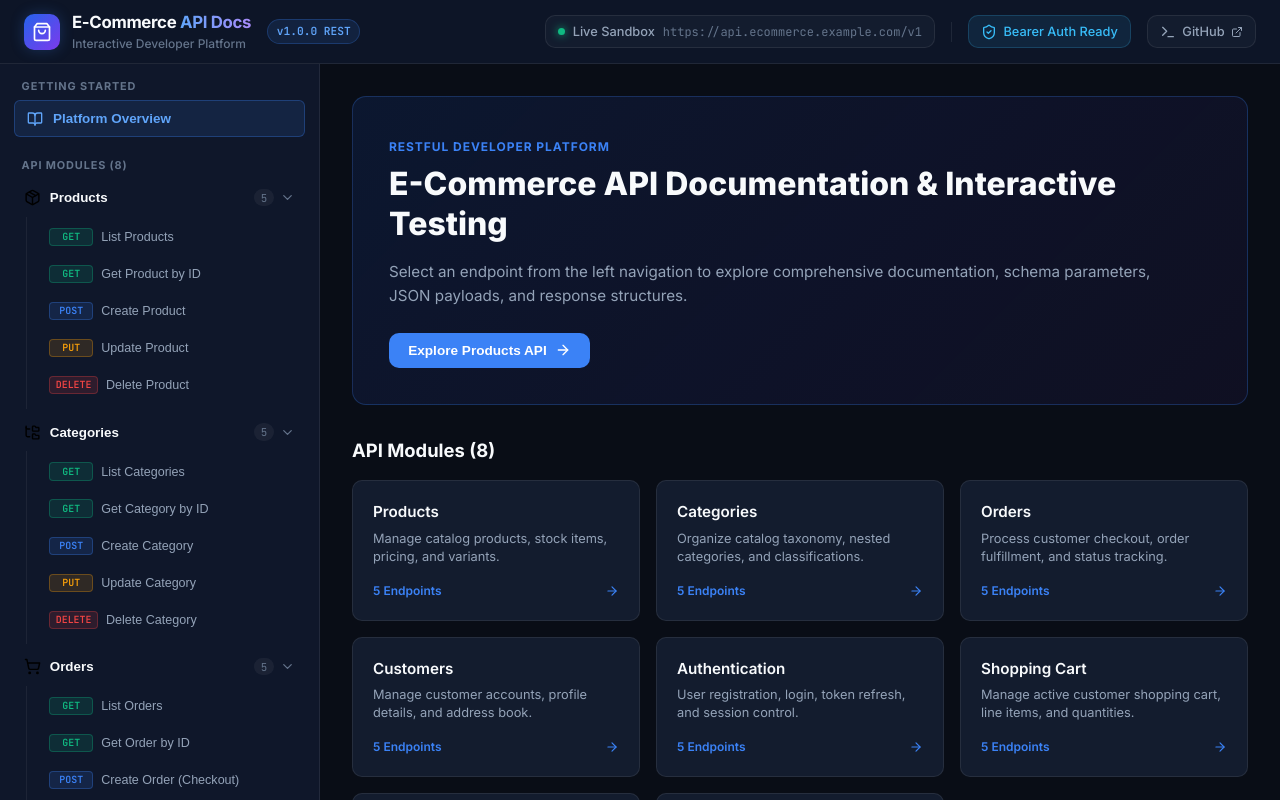
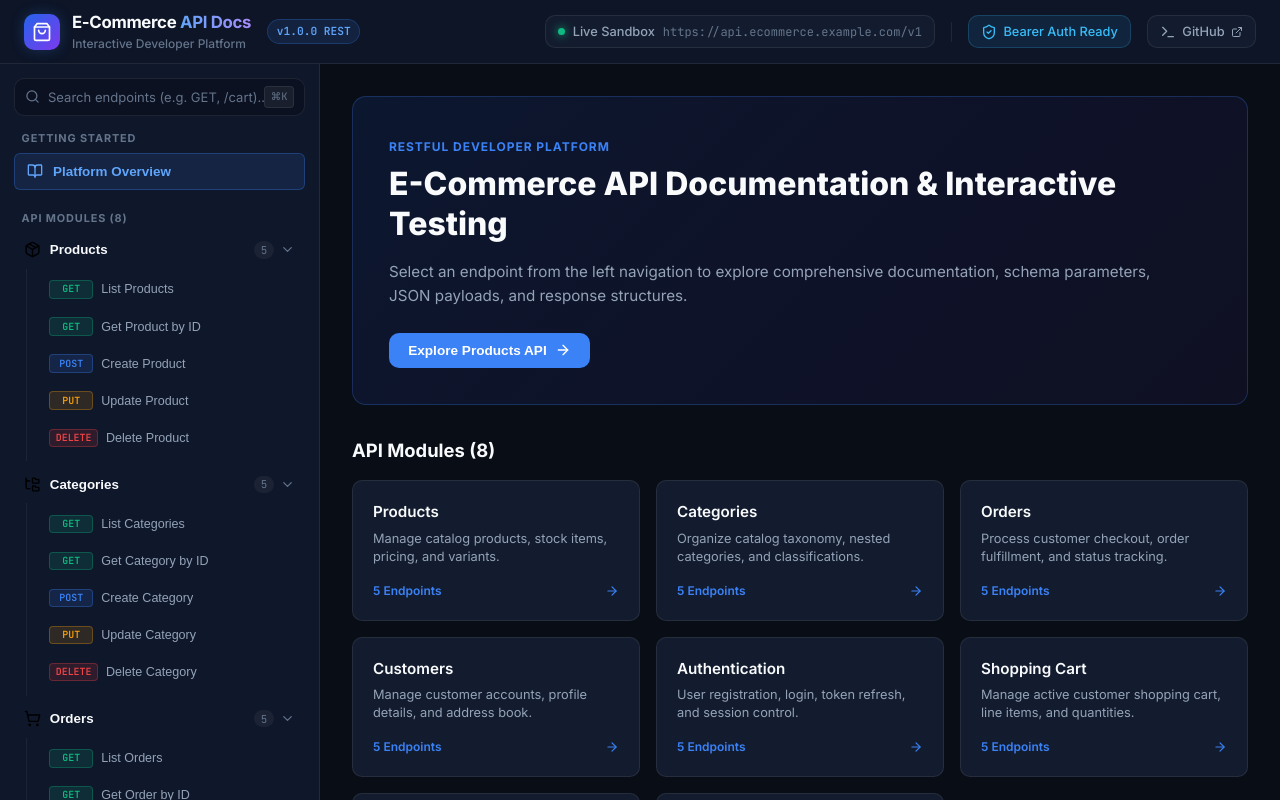
Before and after one commit to Echo-Scaler/ecommerce-api-free, a React (Vite) app: page / in a window 1280 px wide. Built offline with nearby package versions, Linux system fonts and the light colour scheme.

Commit message:
feat(api-docs): add endpoint search

```diff
--- /dev/null
+++ b/src/components/navigation/ApiSearchInput.tsx
@@ -0,0 +1,63 @@
+import React, { useEffect, useRef } from 'react';
+import { Search, X } from 'lucide-react';
+
+interface ApiSearchInputProps {
+  value: string;
+  onChange: (value: string) => void;
+  placeholder?: string;
+}
+
+export const ApiSearchInput: React.FC<ApiSearchInputProps> = ({
+  value,
+  onChange,
+  placeholder = 'Search endpoints (e.g. GET, /cart)...'
+}) => {
+  const inputRef = useRef<HTMLInputElement>(null);
+
+  useEffect(() => {
+    const handleKeyDown = (e: KeyboardEvent) => {
+      if ((e.metaKey || e.ctrlKey) && e.key.toLowerCase() === 'k') {
+        e.preventDefault();
+        inputRef.current?.focus();
+      } else if (e.key === 'Escape' && document.activeElement === inputRef.current) {
+        onChange('');
+        inputRef.current?.blur();
+      }
+    };
+
+    window.addEventListener('keydown', handleKeyDown);
+    return () => window.removeEventListener('keydown', handleKeyDown);
+  }, [onChange]);
+
+  return (
+    <div className="api-search-container">
+      <div className="api-search-input-wrapper">
+        <Search size={15} className="api-search-icon" />
+        <input
+          ref={inputRef}
+          type="text"
+          className="api-search-input"
+          value={value}
+          onChange={(e) => onChange(e.target.value)}
+          placeholder={placeholder}
+          aria-label="Search API endpoints"
+        />
+        {value ? (
+          <button
+            type="button"
+            className="api-search-clear-btn"
+            onClick={() => {
+              onChange('');
+              inputRef.current?.focus();
+            }}
+            aria-label="Clear search"
+          >
+            <X size={14} />
+          </button>
+        ) : (
+          <kbd className="api-search-shortcut">⌘K</kbd>
+        )}
+      </div>
+    </div>
+  );
+};
--- a/src/components/navigation/ApiSidebar.tsx
+++ b/src/components/navigation/ApiSidebar.tsx
@@ -1,4 +1,4 @@
-import React, { useState } from 'react';
+import React, { useState, useMemo } from 'react';
 import {
   Package,
   FolderTree,
@@ -10,10 +10,12 @@ import {
   BarChart2,
   ChevronDown,
   ChevronRight,
-  BookOpen
+  BookOpen,
+  SearchX
 } from 'lucide-react';
 import { ApiModule } from '../../types/api';
 import { MethodBadge } from '../common/MethodBadge';
+import { ApiSearchInput } from './ApiSearchInput';
 
 interface ApiSidebarProps {
   modules: ApiModule[];
@@ -51,7 +53,7 @@ export const ApiSidebar: React.FC<ApiSidebarProps> = ({
   onSelectEndpoint,
   onSelectOverview,
 }) => {
-  // Initialize all modules as expanded by default
+  const [searchQuery, setSearchQuery] = useState('');
   const [expandedModules, setExpandedModules] = useState<Record<string, boolean>>(() => {
     const initial: Record<string, boolean> = {};
     modules.forEach((m) => {
@@ -67,9 +69,48 @@ export const ApiSidebar: React.FC<ApiSidebarProps> = ({
     }));
   };
 
+  // Filter modules and endpoints dynamically based on search query
+  const filteredModules = useMemo(() => {
+    const query = searchQuery.trim().toLowerCase();
+    if (!query) return modules;
+
+    return modules
+      .map((module) => {
+        const isModuleMatch = module.name.toLowerCase().includes(query);
+        const matchingEndpoints = module.endpoints.filter((endpoint) => {
+          const nameMatch = endpoint.name.toLowerCase().includes(query);
+          const pathMatch = endpoint.path.toLowerCase().includes(query);
+          const methodMatch = endpoint.method.toLowerCase() === query || endpoint.method.toLowerCase().includes(query);
+          const summaryMatch = endpoint.summary.toLowerCase().includes(query);
+          const tagsMatch = endpoint.tags.some((t) => t.toLowerCase().includes(query));
+
+          return nameMatch || pathMatch || methodMatch || summaryMatch || tagsMatch || isModuleMatch;
+        });
+
+        if (matchingEndpoints.length === 0) return null;
+
+        return {
+          ...module,
+          endpoints: matchingEndpoints,
+        };
+      })
+      .filter((m): m is ApiModule => m !== null);
+  }, [modules, searchQuery]);
+
+  const totalMatchingEndpoints = filteredModules.reduce((acc, m) => acc + m.endpoints.length, 0);
+
   return (
     <nav className="api-sidebar-nav" aria-label="API Documentation Navigation">
-      {/* Overview Button */}
+      {/* Search Bar Component */}
+      <ApiSearchInput
+        value={searchQuery}
+        onChange={setSearchQuery}
+        placeholder="Search endpoints (e.g. GET, /cart)..."
+      />
+
+      {/* Overview Button (only when not searching) */}
+      {!searchQuery && (
+        <>
           <div className="nav-section-header">GETTING STARTED</div>
           <button
             type="button"
@@ -79,15 +120,50 @@ export const ApiSidebar: React.FC<ApiSidebarProps> = ({
             <BookOpen size={16} />
             <span>Platform Overview</span>
           </button>
+        </>
+      )}
 
-      {/* Modules List */}
-      <div className="nav-section-header" style={{ marginTop: '1.25rem' }}>
-        API MODULES ({modules.length})
+      {/* Modules List Header */}
+      <div className="nav-section-header" style={{ marginTop: searchQuery ? '0.25rem' : '1.25rem' }}>
+        {searchQuery ? (
+          <div className="search-results-count">
+            <span>RESULTS ({totalMatchingEndpoints})</span>
+            {searchQuery && (
+              <button
+                type="button"
+                className="search-clear-link"
+                onClick={() => setSearchQuery('')}
+              >
+                Reset
+              </button>
+            )}
+          </div>
+        ) : (
+          `API MODULES (${modules.length})`
+        )}
       </div>
 
+      {/* Empty State */}
+      {filteredModules.length === 0 ? (
+        <div className="sidebar-empty-search">
+          <SearchX size={32} className="empty-search-icon" />
+          <div className="empty-search-title">No endpoints found</div>
+          <div className="empty-search-subtitle">
+            No matches for &ldquo;<span className="font-mono">{searchQuery}</span>&rdquo;
+          </div>
+          <button
+            type="button"
+            className="empty-search-reset-btn"
+            onClick={() => setSearchQuery('')}
+          >
+            Clear Search
+          </button>
+        </div>
+      ) : (
         <div className="module-groups-list">
-        {modules.map((module) => {
-          const isExpanded = expandedModules[module.id] ?? true;
+          {filteredModules.map((module) => {
+            // When searching, always expand groups
+            const isExpanded = searchQuery ? true : (expandedModules[module.id] ?? true);
             const hasActiveEndpoint = module.endpoints.some((e) => e.id === selectedEndpointId);
 
             return (
@@ -96,7 +172,7 @@ export const ApiSidebar: React.FC<ApiSidebarProps> = ({
                 <button
                   type="button"
                   className="module-header-btn"
-                onClick={() => toggleModule(module.id)}
+                  onClick={() => !searchQuery && toggleModule(module.id)}
                   aria-expanded={isExpanded}
                 >
                   <div className="module-header-title">
@@ -105,10 +181,12 @@ export const ApiSidebar: React.FC<ApiSidebarProps> = ({
                   </div>
                   <div className="module-header-meta">
                     <span className="module-count">{module.endpoints.length}</span>
-                  {isExpanded ? (
+                    {!searchQuery && (
+                      isExpanded ? (
                         <ChevronDown size={15} className="chevron-icon" />
                       ) : (
                         <ChevronRight size={15} className="chevron-icon" />
+                      )
                     )}
                   </div>
                 </button>
@@ -129,7 +207,6 @@ export const ApiSidebar: React.FC<ApiSidebarProps> = ({
                         >
                           <MethodBadge method={endpoint.method} size="sm" />
                           <span className="endpoint-name">{endpoint.name}</span>
-                        <span className="endpoint-path-subtle">{endpoint.path.replace('/api/v1', '')}</span>
                         </button>
                       );
                     })}
@@ -139,6 +216,7 @@ export const ApiSidebar: React.FC<ApiSidebarProps> = ({
             );
           })}
         </div>
+      )}
     </nav>
   );
 };
--- a/src/index.css
+++ b/src/index.css
@@ -59,7 +59,7 @@ html, body {
   overflow-x: hidden;
 }
 
-code, pre {
+code, pre, .font-mono {
   font-family: var(--font-mono);
 }
 
@@ -295,6 +295,140 @@ code, pre {
   display: none;
 }
 
+/* API Search Input */
+.api-search-container {
+  margin-bottom: 0.85rem;
+}
+
+.api-search-input-wrapper {
+  position: relative;
+  display: flex;
+  align-items: center;
+  background: var(--bg-input);
+  border: 1px solid var(--border-subtle);
+  border-radius: var(--radius-md);
+  padding: 0.45rem 0.65rem;
+  transition: all 0.15s ease;
+}
+
+.api-search-input-wrapper:focus-within {
+  border-color: var(--accent-primary);
+  box-shadow: 0 0 10px rgba(59, 130, 246, 0.25);
+  background: rgba(11, 17, 32, 0.95);
+}
+
+.api-search-icon {
+  color: var(--text-muted);
+  flex-shrink: 0;
+  margin-right: 0.5rem;
+}
+
+.api-search-input {
+  flex: 1;
+  background: transparent;
+  border: none;
+  outline: none;
+  color: var(--text-primary);
+  font-size: 0.815rem;
+  font-family: var(--font-sans);
+}
+
+.api-search-input::placeholder {
+  color: var(--text-muted);
+}
+
+.api-search-shortcut {
+  font-family: var(--font-mono);
+  font-size: 0.65rem;
+  color: var(--text-muted);
+  background: rgba(255, 255, 255, 0.06);
+  border: 1px solid var(--border-subtle);
+  padding: 0.15rem 0.35rem;
+  border-radius: 4px;
+}
+
+.api-search-clear-btn {
+  background: transparent;
+  border: none;
+  color: var(--text-muted);
+  cursor: pointer;
+  display: flex;
+  align-items: center;
+  justify-content: center;
+  padding: 0.15rem;
+  border-radius: 4px;
+}
+
+.api-search-clear-btn:hover {
+  color: var(--text-primary);
+}
+
+.search-results-count {
+  display: flex;
+  align-items: center;
+  justify-content: space-between;
+  width: 100%;
+}
+
+.search-clear-link {
+  background: transparent;
+  border: none;
+  color: var(--accent-primary);
+  font-size: 0.68rem;
+  font-weight: 600;
+  cursor: pointer;
+  text-transform: none;
+}
+
+.search-clear-link:hover {
+  text-decoration: underline;
+}
+
+.sidebar-empty-search {
+  display: flex;
+  flex-direction: column;
+  align-items: center;
+  justify-content: center;
+  padding: 2rem 1rem;
+  text-align: center;
+  gap: 0.5rem;
+}
+
+.empty-search-icon {
+  color: var(--text-muted);
+  opacity: 0.5;
+}
+
+.empty-search-title {
+  font-size: 0.875rem;
+  font-weight: 600;
+  color: var(--text-primary);
+}
+
+.empty-search-subtitle {
+  font-size: 0.775rem;
+  color: var(--text-muted);
+  line-height: 1.4;
+}
+
+.empty-search-reset-btn {
+  margin-top: 0.5rem;
+  background: var(--bg-card);
+  border: 1px solid var(--border-subtle);
+  color: #60a5fa;
+  font-size: 0.75rem;
+  font-weight: 600;
+  padding: 0.35rem 0.75rem;
+  border-radius: var(--radius-sm);
+  cursor: pointer;
+  transition: all 0.15s ease;
+}
+
+.empty-search-reset-btn:hover {
+  background: var(--bg-card-hover);
+  border-color: var(--border-medium);
+}
+
 /* Sidebar Navigation Elements */
 .api-sidebar-nav {
   display: flex;
@@ -449,13 +583,6 @@ code, pre {
 .endpoint-nav-item.active .endpoint-name {
   color: #93c5fd;
   font-weight: 600;
-}
-
-.endpoint-path-subtle {
-  font-size: 0.65rem;
-  font-family: var(--font-mono);
-  color: var(--text-muted);
-  display: none;
 }
 
 /* Method Badge */
```
Lines whose indentation alone changed are shown as unchanged.
